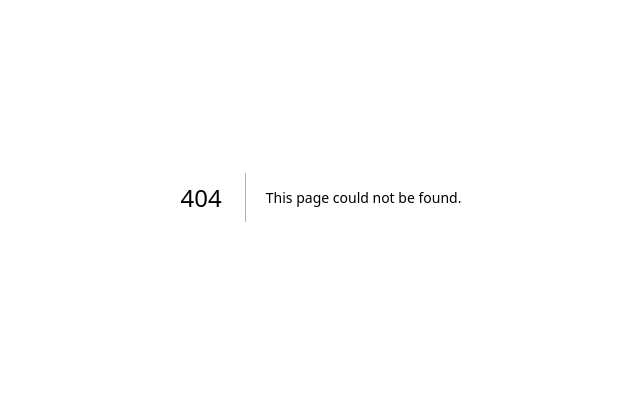
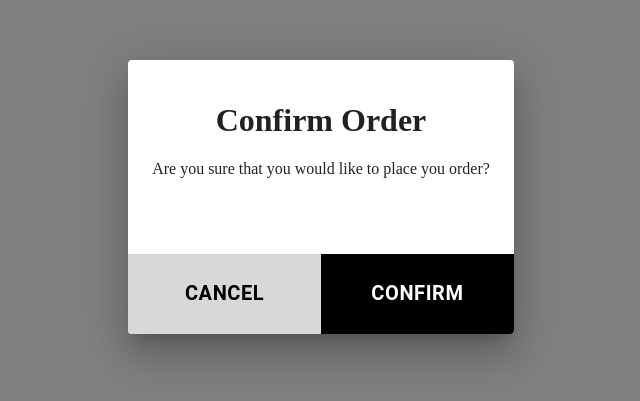
Before and after one commit to ColinHammarberg/next_project, a Next.js app in the folder my-ecommerce-site/: page /components/Checkout/ConfirmOrder in a window 1280 px wide. Before the commit this address had no page. Shown: the part 203-604 px from the top of the page, without its empty margins (319-959 px from the left). Built offline with nearby package versions, Linux system fonts and the light colour scheme.

Commit message:
implement confirm order dialog class component and other small changes

```diff
--- a/my-ecommerce-site/package.json
+++ b/my-ecommerce-site/package.json
@@ -13,6 +13,7 @@
     "@emotion/styled": "^11.11.0",
     "@mui/icons-material": "^5.11.16",
     "@mui/material": "^5.13.1",
+    "@mui/system": "^5.13.2",
     "autoprefixer": "10.4.14",
     "eslint": "8.40.0",
     "eslint-config-next": "13.4.2",
@@ -20,7 +21,7 @@
     "next": "13.4.2",
     "postcss": "8.4.23",
     "react": "18.2.0",
-    "react-dom": "18.2.0",
+    "react-dom": "^18.2.0",
     "react-toastify": "^9.1.3",
     "sass": "^1.62.1",
     "tailwindcss": "3.3.2"
--- a/my-ecommerce-site/pages/components/Buttons/CustomButton.scss
+++ b/my-ecommerce-site/pages/components/Buttons/CustomButton.scss
@@ -4,8 +4,8 @@
     outline: none !important;
     height: 40px;
     border-radius: 50px;
-    color: #fff !important;
+    color: #fff;
     cursor: pointer;
-    background-color: #000000 !important;
+    background-color: #000000;
     transition: all ease 0.3s;
 }
--- /dev/null
+++ b/my-ecommerce-site/pages/components/Checkout/ConfirmOrder.js
@@ -0,0 +1,110 @@
+import React, { PureComponent } from 'react';
+import ReactDOM, { render } from 'react-dom';
+import CustomButton from '../Buttons/CustomButton';
+import { Dialog, DialogContent } from '@mui/material';
+import { ThemeProvider } from '@mui/system';
+import './ConfirmOrder.scss';
+
+let resolve;
+let containerElement;
+
+class ConfirmOrder extends PureComponent {
+  constructor(props) {
+    super(props);
+    this.state = {
+      isOpen: true,
+    };
+    this.handleCancel = this.handleCancel.bind(this);
+    this.handleConfirm = this.handleConfirm.bind(this);
+    this.handleHistoryStateChanged = this.handleHistoryStateChanged.bind(this);
+  }
+
+  componentDidMount() {
+    window.addEventListener('popstate', this.handleHistoryStateChanged);
+  }
+
+  componentWillUnmount() {
+    console.log('componentWillUnmount ConfirmOrder');
+    window.removeEventListener('popstate', this.handleHistoryStateChanged);
+    resolve = null;
+    containerElement = null;
+  }
+
+  static destroy(retVal = false) {
+    if (containerElement) {
+      ReactDOM.unmountComponentAtNode(containerElement);
+      document.body.removeChild(containerElement);
+    }
+    if (resolve) resolve(retVal);
+  }
+
+  static show() {
+    containerElement = document.createElement('div');
+    document.body.appendChild(containerElement);
+    render(
+      <ThemeProvider>
+        <ConfirmOrder />
+      </ThemeProvider>,
+      containerElement
+    );
+    return new Promise((res) => {
+      resolve = res;
+    });
+  }
+
+  handleCancel() {
+    this.setState({ isOpen: false }, () => {
+        ConfirmOrder.destroy({
+          isConfirmed: false,
+        });
+    });
+  }
+
+  handleHistoryStateChanged() {
+    this.setState({ isOpen: false }, () => {
+        ConfirmOrder.destroy();
+    });
+  }
+
+  handleConfirm() {
+      this.setState({ isOpen: false }, () => {
+        ConfirmOrder.destroy({
+            isConfirmed: true,
+          });
+      });
+  }
+
+  render() {
+    if (!this.state.isOpen) {
+      return null;
+    }
+    return (
+    <Dialog
+      className="confirm-order"
+      open
+      maxWidth="sm"
+    >
+      <DialogContent className="dialog-content">
+      <h1 className="title">Confirm Order</h1>
+      <p>Are you sure that you would like to place you order?</p>
+      </DialogContent>
+      <div className="order-btn">
+        <CustomButton
+            key="cancelButton"
+            onClick={this.handleCancel}
+            className="cancel"
+            title="Cancel"
+        />
+        <CustomButton
+            key="confirmButton"
+            onClick={this.handleConfirm}
+            className="confirm"
+            title="Confirm"
+        />
+      </div>
+    </Dialog>
+    );
+  }
+}
+
+export default ConfirmOrder;
--- /dev/null
+++ b/my-ecommerce-site/pages/components/Checkout/ConfirmOrder.scss
@@ -0,0 +1,30 @@
+.confirm-order {
+    text-align: center;
+
+    .dialog-content {
+        margin-bottom: 40px;
+    }
+
+    .order-btn {
+        height: 80px;
+        width: 100%;
+
+        .custom-btn {
+            width: 50%;
+            height: 80px;
+            border-radius: 0;
+            font-size: 20px;
+            font-weight: 700;
+
+            &.confirm {
+                background-color: #000;
+                color: #fff;
+            }
+
+            &.cancel {
+                background-color: #d8d8d8 !important;
+                color: #000 !important;
+            }
+        }
+    }
+}
--- a/my-ecommerce-site/pages/components/Header/Header.jsx
+++ b/my-ecommerce-site/pages/components/Header/Header.jsx
@@ -35,7 +35,7 @@ export default function Header({ data }) {
     <div>
       <AppBar position="static" className="header">
         <Toolbar>
-          <Typography variant="h6" component="div" sx={{ flexGrow: 1 }} onClick={() => handleNavigation('/')}>
+          <Typography sx={{ flexGrow: 1 }} onClick={() => handleNavigation('/')}>
             Seasoned Cellars
           </Typography>
           {headerItems.map((item) => (
--- a/my-ecommerce-site/pages/components/Product/SingleProduct.scss
+++ b/my-ecommerce-site/pages/components/Product/SingleProduct.scss
@@ -60,6 +60,11 @@
 
         .add-to-cart {
             margin-top: 20px;
+            .custom-btn {
+                &:hover {
+                    background-color: #000;
+                }
+            }
         }
     }
 }
```
Also changed, not shown: my-ecommerce-site/pages/Checkout.js (+31 -1 lines), my-ecommerce-site/pages/Confirmation.js (added, +11 -0 lines), my-ecommerce-site/pages/style/Checkout.scss (+26 -0 lines), 1 other file (tests, documents, lock files or other folders).
